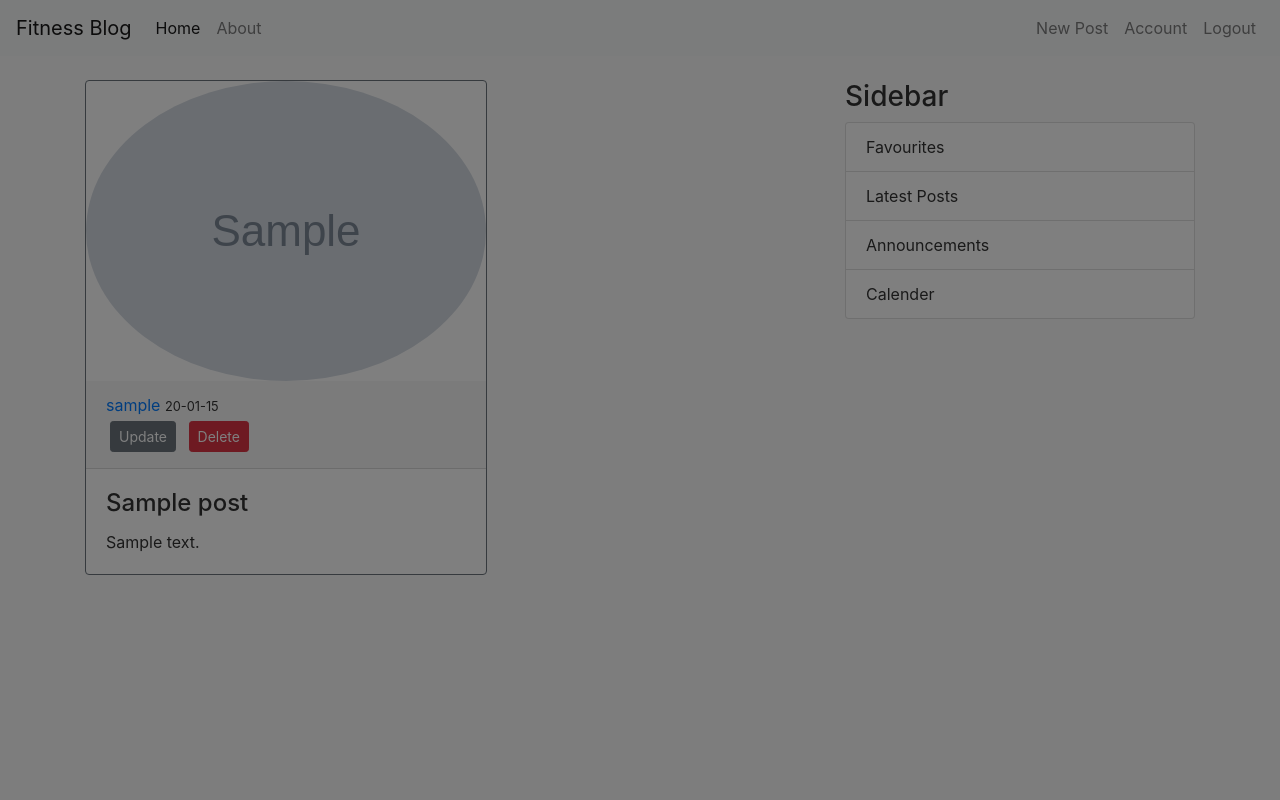
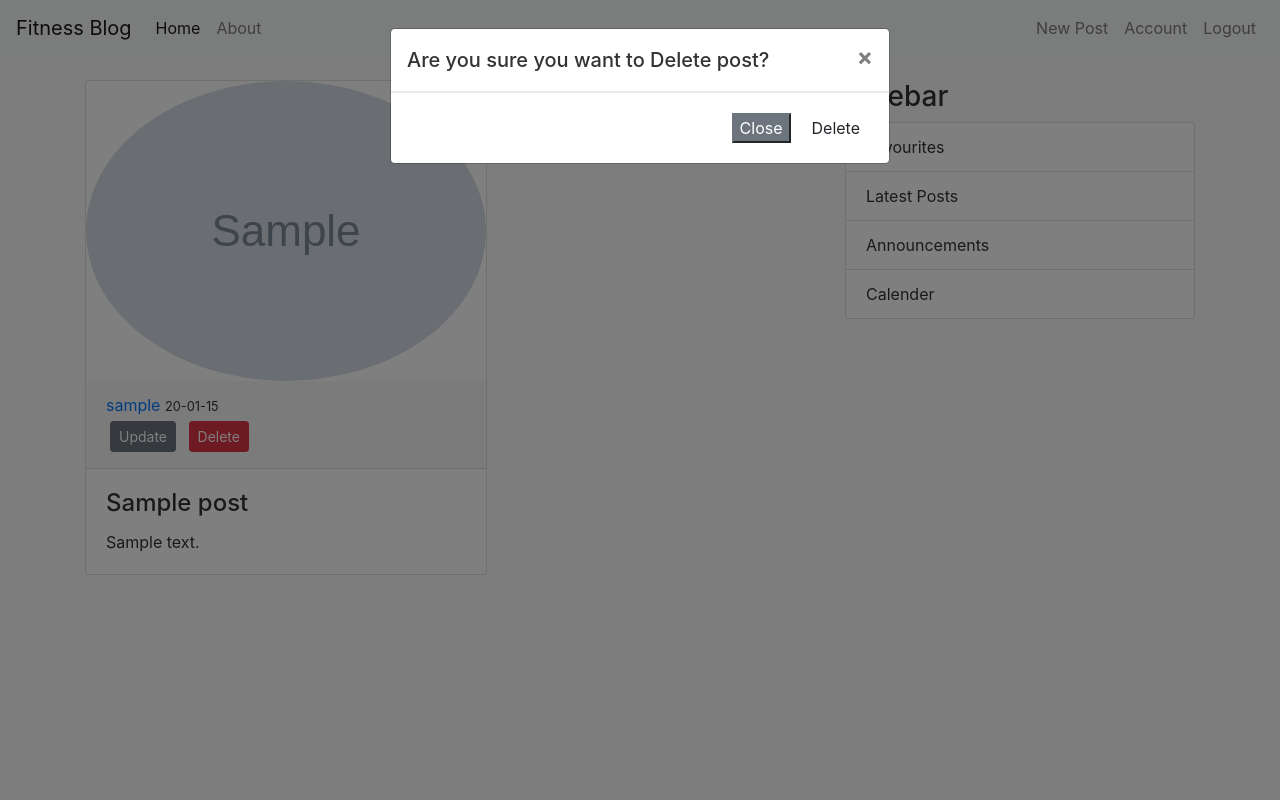
Before and after one commit to NamugumyaSandra/Fitness_Blog, a Flask app: page /post/1 in a window 1280 px wide, after a click on "Delete". Run offline with Flask 2, Linux system fonts and the light colour scheme; a user stored in the database is signed in; tables that the repository leaves empty hold one stand-in row (values such as "Sample post"); grey boxes marked "Sample" are stand-in pictures; some libraries are stand-ins or nearby versions.

Commit message:
Modify posts to all changes made by a specific use.

```diff
--- a/fitness/templates/post.html
+++ b/fitness/templates/post.html
@@ -1,10 +1,11 @@
 {% extends 'layout.html' %}
 {% block content %}
-    <article class="media content-section">
-        <div class="card border-secondary mb-3" style="max-width: 40rem;">
+    <div class="content-section">
+        <article class="media">
+            <div class="card mb-3" style="max-width: 40rem;">
                 <img class='rounded-circle article-img' src="{{ url_for('static', filename='profile_pics/'+ post.author.image_file)}}">
                 <div class="card-header">
-                <a class="mb-2" href="#">{{ post.author.username  }}</a>
+                    <a class="mb-2" href="{{url_for('user_posts',username=post.author.username)}}">{{ post.author.username  }}</a>
                     <small class="pull-right">{{ post.date.strftime('%y-%m-%d') }}</small>
                     {% if post.author == current_user %}
                     <div>
@@ -19,8 +20,28 @@
                 </div>
             </div>
         </article>
+    </div>
+
         <!--Modal-->
-    <div class="modal fade" id="deleteModal" tabinex="-1" role="dialog"arial-labelledby="deleteModalLabel">
+    <div class="modal fade" id="deleteModal" tabinex="-1" role="dialog"arial-labelledby="deleteModalLabel" aria-hidden="true">
+        <div class="modal-dialog" role="document">
+            <div class="modal-content">
+                <div class="modal-header">
+                    <h5 class="modal-title" id="deleteModalLabel">
+                        Are you sure you want to Delete post?
+                    </h5>
+                    <button type="button" class="close" data-dismiss="modal" aria-label="Close">
+                        <span aria-hidden="true">&times</span>
+                    </button>
+                </div>
+                <div class="modal-footer">
+                    <button type="button" class="bn btn-secondary" data-dismiss="modal">Close</button>
+                    <form action="{{ url_for('delete_post', post_id=post.id)}}" method="POST">
+                        <input type="submit" class="btn bn-danger" value="Delete">
+                    </form>
+                </div>
+            </div>
+        </div>
+    </div>
 
-    </div>
 {% endblock content %}
```
Lines whose indentation alone changed are shown as unchanged.
